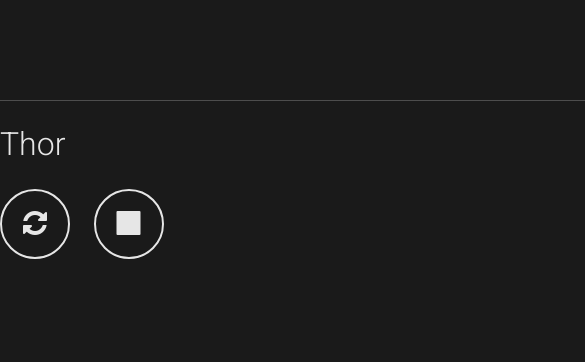
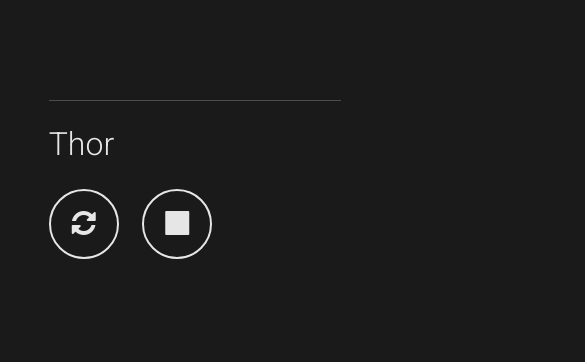
Before and after one commit to schwartzman/pm2-controls, a website: page public/index.html in a window 390 px wide. Shown: the whole page, 585 px wide, since content can reach past the window. Drawn offline with nearby package versions, Linux system fonts and the light colour scheme; files that its build step writes are made by us from their sources.

Commit message:
Server build scripts & responsive considerations. id:1819

```diff
--- a/public/scss/main.scss
+++ b/public/scss/main.scss
@@ -61,9 +61,8 @@ body {
 }
 
 .inner {
+	max-width: 75%;
 	margin: 100px auto;
-	min-width: 600px;
-	max-width: 50%;
     border-top: solid 1px $grey30;
 	.interface {
 		font-family: 'Roboto', sans-serif;
@@ -95,6 +94,12 @@ body {
 		font-family: 'Roboto Mono', monospace;
 		font-weight: 300;
 		color: $grey70;
+	}
+}
+
+@media only screen and (min-width: 480px) {
+	.inner {
+		max-width: 50%;
 	}
 }
 
```
Also changed, not shown: package.json (+8 -1 lines).
